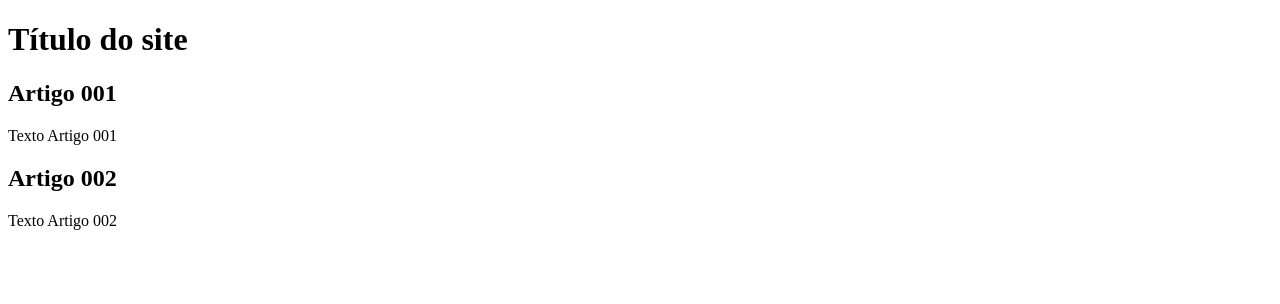
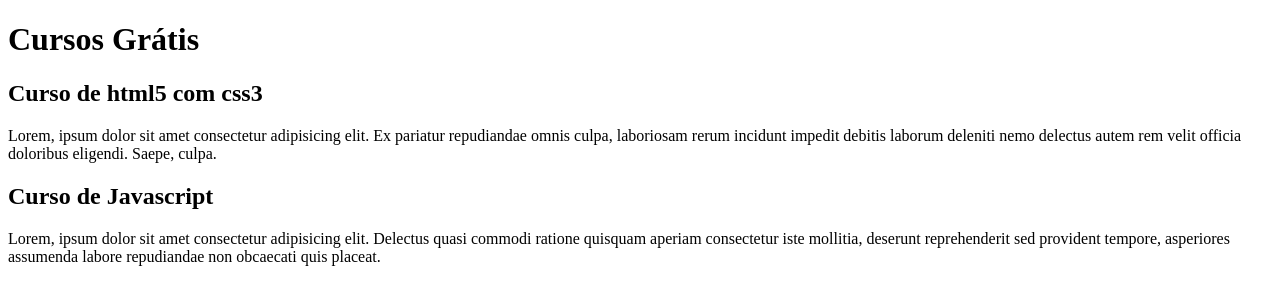
Before and after one commit to felipedevweb21/projeto-site, a plain HTML site: page index.html in a window 1280 px wide. Drawn offline with Linux system fonts and the light colour scheme.

Commit message:
comecei a escrever o conteúdo

```diff
--- a/index.html
+++ b/index.html
@@ -8,15 +8,15 @@
 <body>
   <main>
     <header>
-      <h1>Título do site </h1>
+      <h1>Cursos Grátis </h1>
     </header>
     <article>
-      <h2>Artigo 001</h2>
-      <p>Texto Artigo 001</p>
+      <h2>Curso de html5 com css3</h2>
+      <p>Lorem, ipsum dolor sit amet consectetur adipisicing elit. Ex pariatur repudiandae omnis culpa, laboriosam rerum incidunt impedit debitis laborum deleniti nemo delectus autem rem velit officia doloribus eligendi. Saepe, culpa.</p>
     </article>
     <article>
-      <h2>Artigo 002</h2>
-      <p>Texto Artigo 002</p>
+      <h2>Curso de Javascript</h2>
+      <p>Lorem, ipsum dolor sit amet consectetur adipisicing elit. Delectus quasi commodi ratione quisquam aperiam consectetur iste mollitia, deserunt reprehenderit sed provident tempore, asperiores assumenda labore repudiandae non obcaecati quis placeat.</p>
     </article>
   </main>
 </body>
```
